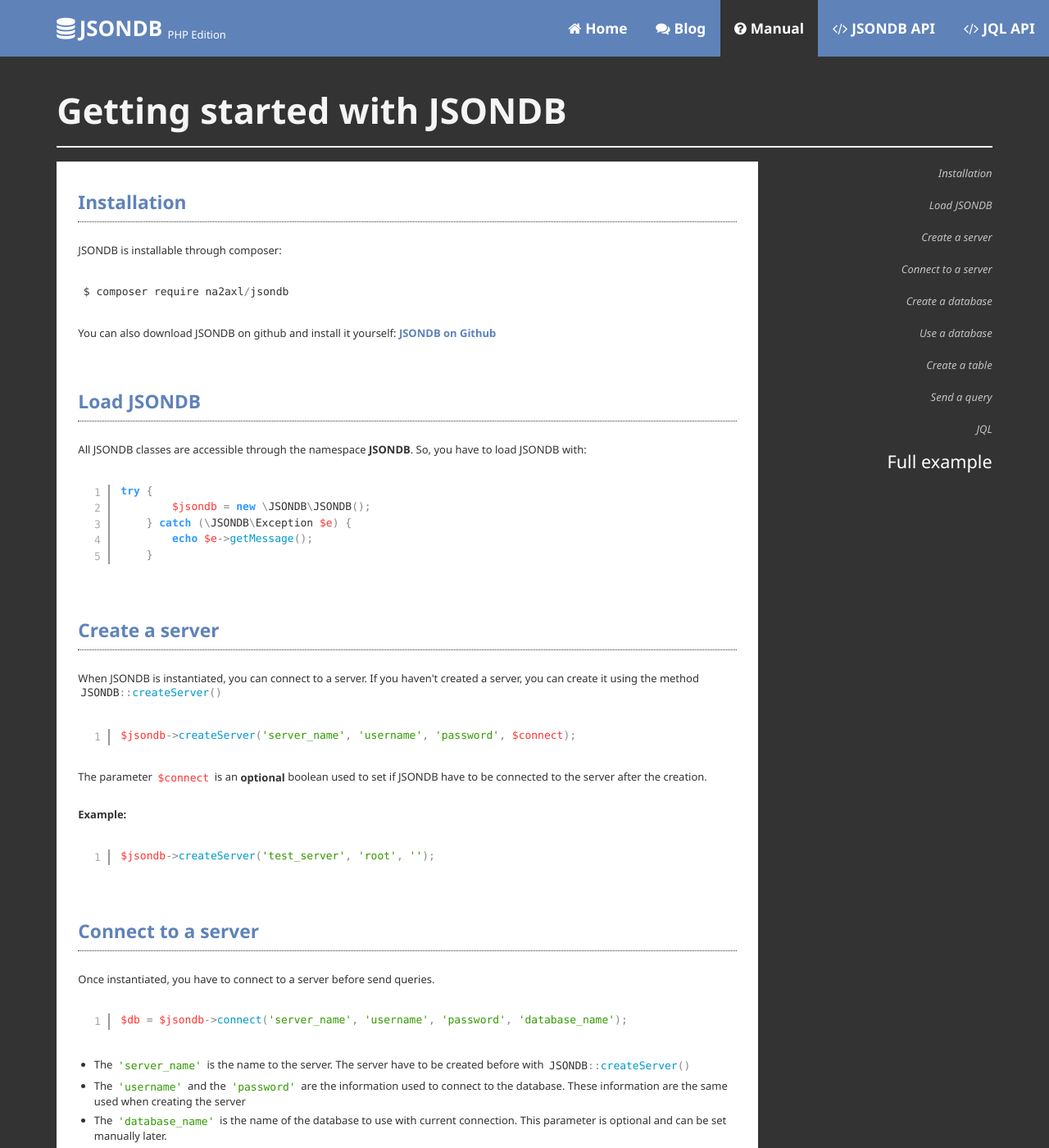
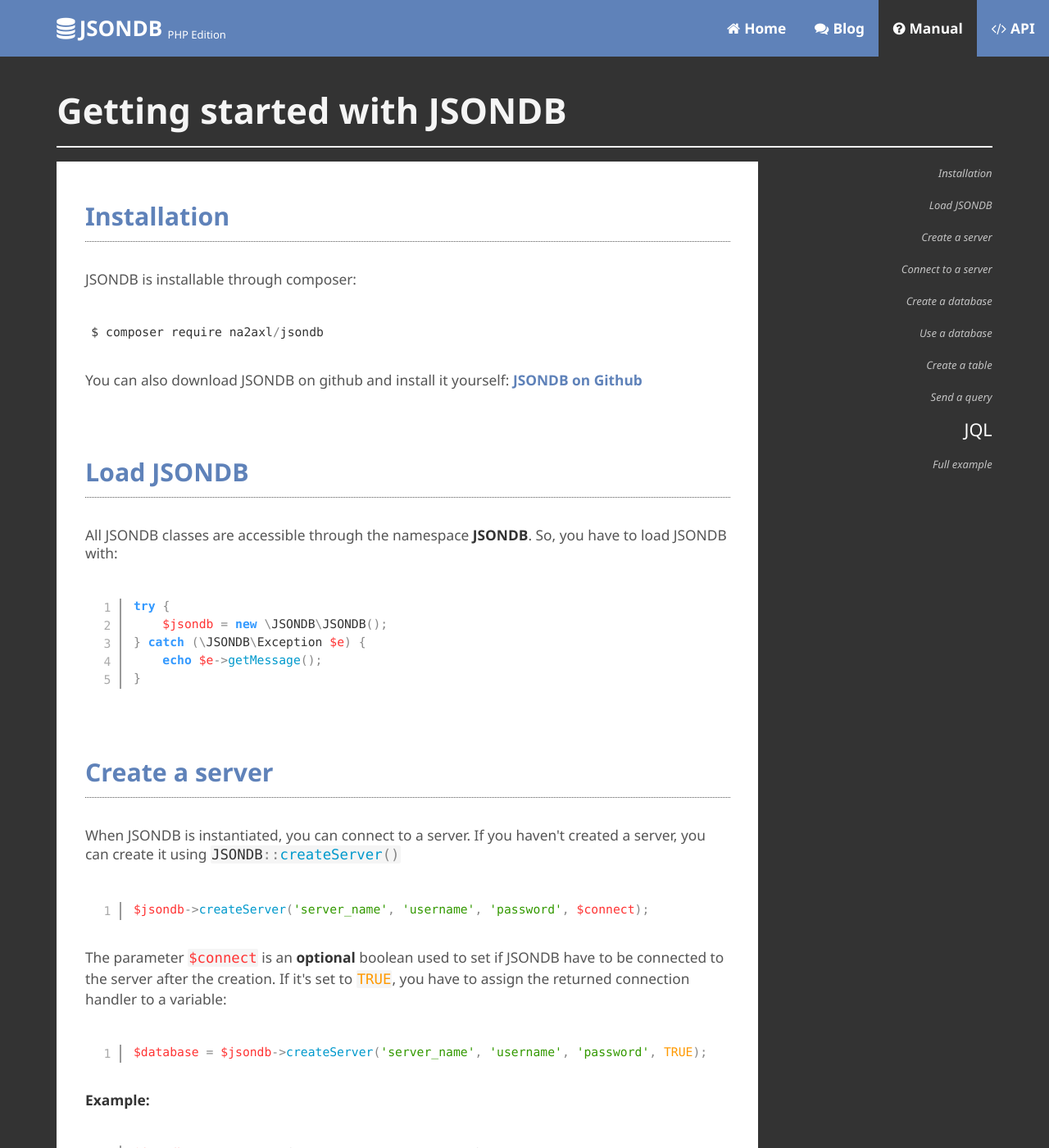
Before and after one commit to ElementaryFramework/JSONDB, a Jekyll site: the page built from docs/manual/index.html, in a window 1280 px wide and 1400 px high. Shown: the whole window at 82% size. Built offline with Jekyll 4.4.1, drawn with Linux system fonts in a browser that asks for light colours; some of the changed text lies outside the part shown.

Commit message:
Update website

```diff
--- a/_includes/header.html
+++ b/_includes/header.html
@@ -21,8 +21,7 @@
                         <li class="{% if page.menu == "home" %}current{% endif %} fa fa-home"><a href="{{ site.github.url }}/">Home</a></li>
                         <li class="{% if page.menu == "blog" %}current{% endif %} fa fa-comments"><a href="{{ site.github.url }}/blog">Blog</a></li>
                         <li class="{% if page.menu == "manual" %}current{% endif %} fa fa-question-circle"><a href="{{ site.github.url }}/docs/manual">Manual</a></li>
-                        <li class="{% if page.menu == "jsondb" %}current{% endif %} fa fa-code"><a href="{{ site.github.url }}/docs/api/jsondb">JSONDB API</a></li>
-                        <li class="{% if page.menu == "jql" %}current{% endif %} fa fa-code"><a href="{{ site.github.url }}/docs/api/jql">JQL API</a></li>
+                        <li class="{% if page.menu == "api" %}current{% endif %} fa fa-code"><a href="{{ site.github.url }}/docs/api">API</a></li>
                     </ul>
                 </nav>
             </section>
--- a/assets/css/main.css
+++ b/assets/css/main.css
@@ -93,9 +93,9 @@ section#main header {
 
 section#main article.box {
     background-color: #fff;
-    color: #333;
+    color: #555;
     padding: 0;
-    font-size: 0.75em;
+    font-size: 1em;
     margin: 0;
     overflow: hidden;
 }
@@ -125,7 +125,7 @@ section#main section.features article.box {
 }
 
 section#main section.features article.box div.content {
-    font-size: 1.5em;
+    font-size: 1.35em;
 }
 
 section#main section.features article.box:hover footer {
--- a/assets/js/main.js
+++ b/assets/js/main.js
@@ -29,7 +29,7 @@
                     return this.top = $("article.manual-content").offset().top - $("header#header").height();
                 },
                 bottom: function(){
-                    return this.bottom = $("footer#footer").outerHeight(!0) + parseFloat($("section#main").css('padding-bottom'));
+                    return this.bottom = $('html').height() - parseInt($('#scrollspy-limit').offset().top);
                 }
             }
         }).affix('checkPosition');
--- a/docs/manual/index.html
+++ b/docs/manual/index.html
@@ -45,9 +45,10 @@ menu: manual
                                         <h3>Create a server</h3>
                                     </header>
                                     <div class="content">
-                                        <p>When JSONDB is instantiated, you can connect to a server. If you haven't created a server, you can create it using the method <code class="lang-php">JSONDB::createServer()</code></p>
+                                        <p>When JSONDB is instantiated, you can connect to a server. If you haven't created a server, you can create it using <code class="lang-php">JSONDB::createServer()</code></p>
                                         <pre class="lang-php line-numbers"><code>$jsondb-&gt;createServer('server_name', 'username', 'password', $connect);</code></pre>
-                                        <p>The parameter <code class="lang-php">$connect</code> is an <b>optional</b> boolean used to set if JSONDB have to be connected to the server after the creation.</p>
+                                        <p>The parameter <code class="lang-php">$connect</code> is an <b>optional</b> boolean used to set if JSONDB have to be connected to the server after the creation. If it's set to <code class="lang-php">TRUE</code>, you have to assign the returned connection handler to a variable:</p>
+                                        <pre class="lang-php line-numbers"><code>$database = $jsondb-&gt;createServer('server_name', 'username', 'password', TRUE);</code></pre>
 										<p><b><u>Example:</u></b></p>
                                         <pre class="lang-php line-numbers"><code>$jsondb-&gt;createServer('test_server', 'root', '');</code></pre>
                                     </div>
@@ -85,7 +86,7 @@ menu: manual
 										<h3>Use a database</h3>
 									</header>
 									<div class="content">
-										<p>To use a database, you can specify his name when connecting to a server, or use the method <code class="lang-php">JSONDB::setDatabase()</code> after a connection:</p>
+										<p>To use a database, you can specify his name when connecting to a server, or use <code class="lang-php">JSONDB::setDatabase()</code> after a connection:</p>
 										<pre class="lang-php line-numbers"><code>$db-&gt;setDatabase('database_name')</code></pre>
 										<p><b><u>Example:</u></b></p>
 										<pre class="lang-php line-numbers"><code>$db-&gt;setDatabase('test_database');</code></pre>
@@ -96,15 +97,13 @@ menu: manual
 										<h3>Create a table</h3>
 									</header>
 									<div class="content">
-										<p>Once JSONDB is connected to a server and use a database, you can create a new table with the method <code class="lang-php">JSONDB::createTable()</code>:</p>
+										<p>Once JSONDB is connected to a server and use a database, you can create a new table with <code class="lang-php">JSONDB::createTable()</code>:</p>
 										<pre class="lang-php line-numbers"><code>$db-&gt;createTable('table_name', $prototype);</code></pre>
 										<p>The <code class="lang-php">$prototype</code> is an array of <code class="lang-php">'column_name'</code> => <code class="lang-php">$column_properties</code> pairs. Each <code class="lang-php">$column_properties</code> are also an array which contains a list of <code class="lang-php">'property_name'</code> => <code class="lang-php">'property_value'</code> pairs.</p>
-										<p>
-											There is a list of currently supported column properties:
-										</p>
+										<p>There is a list of currently supported column properties:</p>
                                         <ul class="default">
                                             <li>
-                                                <code class="lang-php">'type'</code>: Defines the type of values that the column accepts. Supported types are:
+                                                <code class="lang-php">'type'</code>: Defines the type of values that the column accepts. This property can take only <b>one value</b>. Supported types are:
                                                 <ul class="circle">
                                                     <li><code class="lang-php">'int'</code>, <code class="lang-php">'integer'</code>, <code class="lang-php">'number'</code></li>
                                                     <li><code class="lang-php">'decimal'</code>, <code class="lang-php">'float'</code></li>
@@ -122,14 +121,13 @@ menu: manual
                                                     <li>When used with <code class="lang-php">'string'</code>, the number of characters is reduced to his value (starting with the first character)</li>
                                                 </ul>
                                             </li>
-                                            <li><code class="lang-php">'not_null'</code>: Can take values <code class="lang-php">TRUE</code> or <code class="lang-php">FALSE</code>. Defines if a column have to be set to null when there is no value in the row</li>
+                                            <li><code class="lang-php">'not_null'</code>: Can take values <code class="lang-php">TRUE</code> or <code class="lang-php">FALSE</code>. Defines if a column have to be set to null when there is no value in the row. Doesn't work when a <code class="lang-php">'default'</code> value is given</li>
                                             <li><code class="lang-php">'auto_increment'</code>: Can take values <code class="lang-php">TRUE</code> or <code class="lang-php">FALSE</code>. Defines if a column will be an auto incremented column. When used, the column is automatically set to UNIQUE KEY</li>
                                             <li><code class="lang-php">'primary_key'</code>: Can take values <code class="lang-php">TRUE</code> or <code class="lang-php">FALSE</code>. Defines if a column is a PRIMARY KEY</li>
                                             <li><code class="lang-php">'unique_key'</code>: Can take values <code class="lang-php">TRUE</code> or <code class="lang-php">FALSE</code>. Defines if a column is an UNIQUE KEY</li>
                                         </ul>
 										<p><b><u>Example:</u></b></p>
-										<pre class="lang-php line-numbers"><code>$db-&gt;createTable('users',
-				 array('id' => array('type' => 'int', 'auto_increment' => TRUE),
+										<pre class="lang-php line-numbers"><code>$db-&gt;createTable('users', array('id' => array('type' => 'int', 'auto_increment' => TRUE),
                                 'name' => array('type' => 'string', 'max_length' => 30, 'not_null' => TRUE),
                                 'surname' => array('type' => 'string', 'max_length' => 30, 'not_null' => TRUE),
                                 'pseudo' => array('type' => 'string', 'max_length' => 15, 'unique_key' => TRUE),
@@ -283,6 +286,9 @@ $db-&gt;query("users.truncate()");</code></pre>
     while ($result = $results-&gt;fetch(\JSONDB\JSONDB::FETCH_OBJECT)) {
         echo "The user with id: {$result-&gt;id} has the name: {$result-&gt;name} {$result-&gt;surname} and the pseudo: {$result-&gt;pseudo}.\n";
     }
+
+    // All done! Disconnect from the server...
+    $db->disconnect();
 }
 catch (\JSONDB\Exception $e) {
     echo $e-&gt;getMessage();
@@ -314,4 +320,25 @@ catch (\JSONDB\Exception $e) {
             </section>
         </div>
     </div>
+    <div class="grid double" id="scrollspy-limit">
+        <div class="g12">
+            <section class="links">
+                <div class="grid quarter">
+                    <div class="g12">
+                        <article class="box full">
+                            <header>
+                                <h3>Go further with the API</h3>
+                            </header>
+                            <div class="content">
+                                Classes, methods, properties, all information about JSONDB here!
+                            </div>
+                            <footer>
+                                <a href="{{ site.github.url }}/docs/api" class="open fa fa-external-link"></a>
+                            </footer>
+                        </article>
+                    </div>
+                </div>
             </section>
+        </div>
+    </div>
+</section>
```
Also changed, not shown: other parts of docs/manual/index.html (+11 -6 lines), assets/css/prism.css (+11 -3 lines), blog/atom.xml (+10 -8 lines), docs/api/index.html (added, +8 -0 lines), index.html (+10 -23 lines), assets/css/main.min.css, assets/css/prism.min.css, assets/js/main.min.js, 1 other file. Lines whose indentation alone changed are shown as unchanged.
